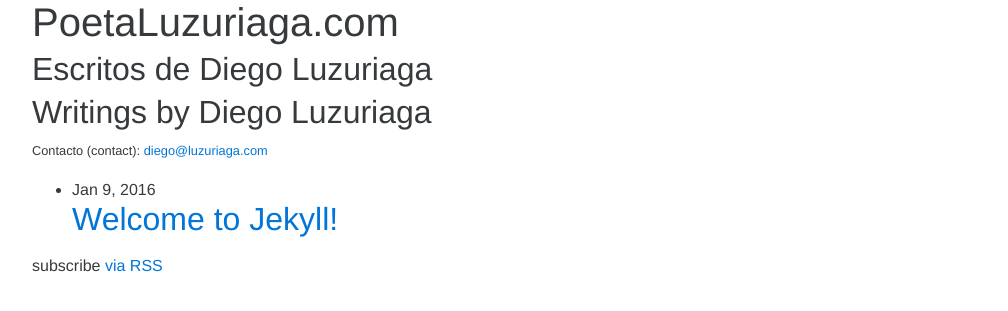
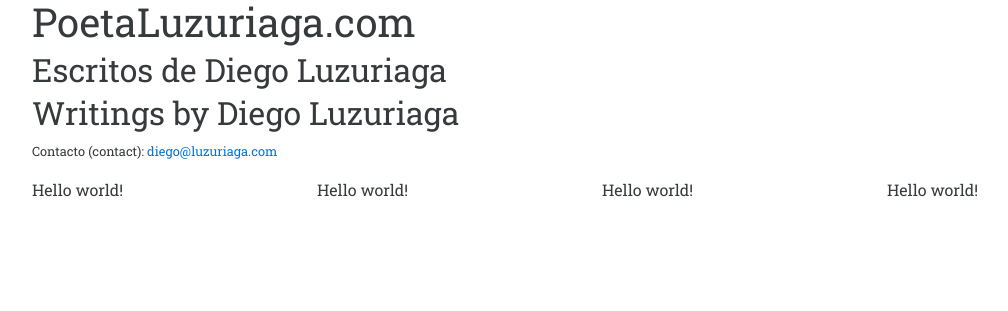
Before and after one commit to maxluzuriaga/diego-poeta, a Jekyll site: the page built from index.html, in a window 1280 px wide. Shown: the top 311 px of the page, without its empty margins (53-1061 px from the left). Built offline with Jekyll 4.4.1, drawn with Linux system fonts in a browser that asks for light colours.

Commit message:
Working on stuff

```diff
--- a/_config.yml
+++ b/_config.yml
@@ -12,4 +12,5 @@ url: "http://yourdomain.com" # the base hostname & protocol for your site
 markdown: kramdown
 
 collections:
-- poesia
+  poesia:
+    output: true
--- a/_layouts/default.html
+++ b/_layouts/default.html
@@ -9,15 +9,16 @@
         <title>{% if page.title %}{{ page.title }}{% else %}{{ site.title }}{% endif %}</title>
         <meta name="description" content="{{ site.description }}">
 
+        <link href='//fonts.googleapis.com/css?family=Roboto+Slab:400,700,300,100' rel='stylesheet' type='text/css'>
         <link rel="stylesheet" href="{{ '/css/main.css' | prepend: site.baseurl }}">
     </head>
 
-  <body>
+    <body>
 
-    <div class="container">
-      {{ content }}
-    </div>
+        <div class="container">
+            {{ content }}
+        </div>
 
-  </body>
+    </body>
 
 </html>
--- /dev/null
+++ b/_poesia/test.html
@@ -0,0 +1,6 @@
+---
+---
+<body>
+    hello world<strong>sdfkjdsfd</strong>
+
+</body>
--- a/css/main.scss
+++ b/css/main.scss
@@ -23,3 +23,7 @@ $grey-color-dark:  darken($grey-color, 25%);
 
 $on-palm:          600px;
 $on-laptop:        800px;
+
+body {
+    font-family: 'Roboto Slab', serif;
+}
--- a/index.html
+++ b/index.html
@@ -3,22 +3,23 @@ layout: default
 ---
 
 
-  <h1>PoetaLuzuriaga.com</h1>
-  <h2>Escritos de Diego Luzuriaga</h2>
-  <h2 class="translation">Writings by Diego Luzuriaga</h2>
+<h1>PoetaLuzuriaga.com</h1>
+<h2>Escritos de Diego Luzuriaga</h2>
+<h2 class="translation">Writings by Diego Luzuriaga</h2>
 
-  <p><small>Contacto <span class="translation">(contact)</span>: <a href="mailto:diego@luzuriaga.com">diego@luzuriaga.com</a></small></p>
+<p><small>Contacto <span class="translation">(contact)</span>: <a href="mailto:diego@luzuriaga.com">diego@luzuriaga.com</a></small></p>
 
-  <ul class="post-list">
-    {% for post in site.posts %}
-      <li>
-        <span class="post-meta">{{ post.date | date: "%b %-d, %Y" }}</span>
-
-        <h2>
-          <a class="post-link" href="{{ post.url | prepend: site.baseurl }}">{{ post.title }}</a>
-        </h2>
-      </li>
-    {% endfor %}
-  </ul>
-
-  <p class="rss-subscribe">subscribe <a href="{{ "/feed.xml" | prepend: site.baseurl }}">via RSS</a></p>
+<div class="row">
+    <div class="col-sm-3">
+        Hello world!
+    </div>
+    <div class="col-sm-3">
+        Hello world!
+    </div>
+    <div class="col-sm-3">
+        Hello world!
+    </div>
+    <div class="col-sm-3">
+        Hello world!
+    </div>
+</div>
```
Also changed, not shown: _layouts/post.html (indentation only).
